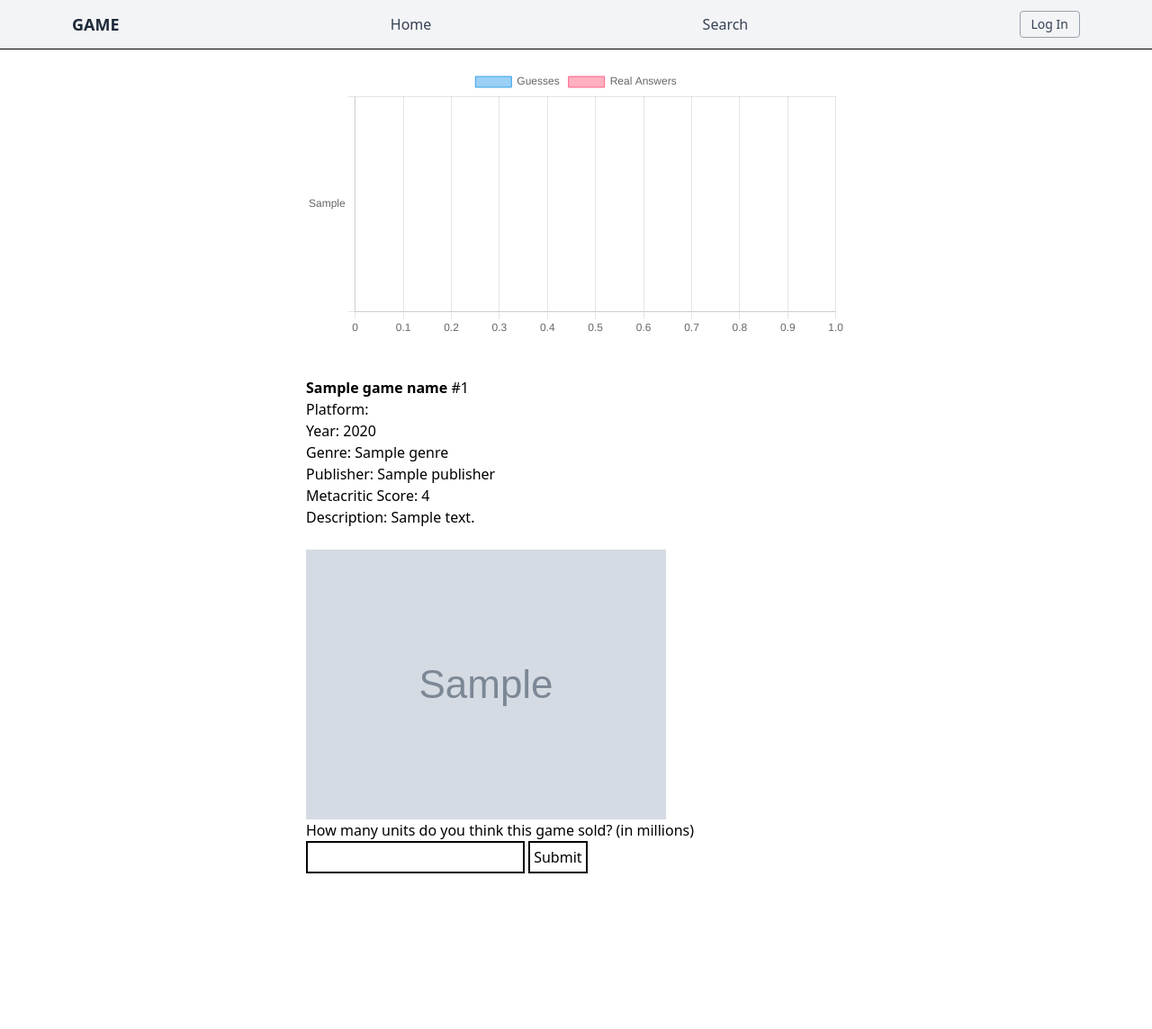
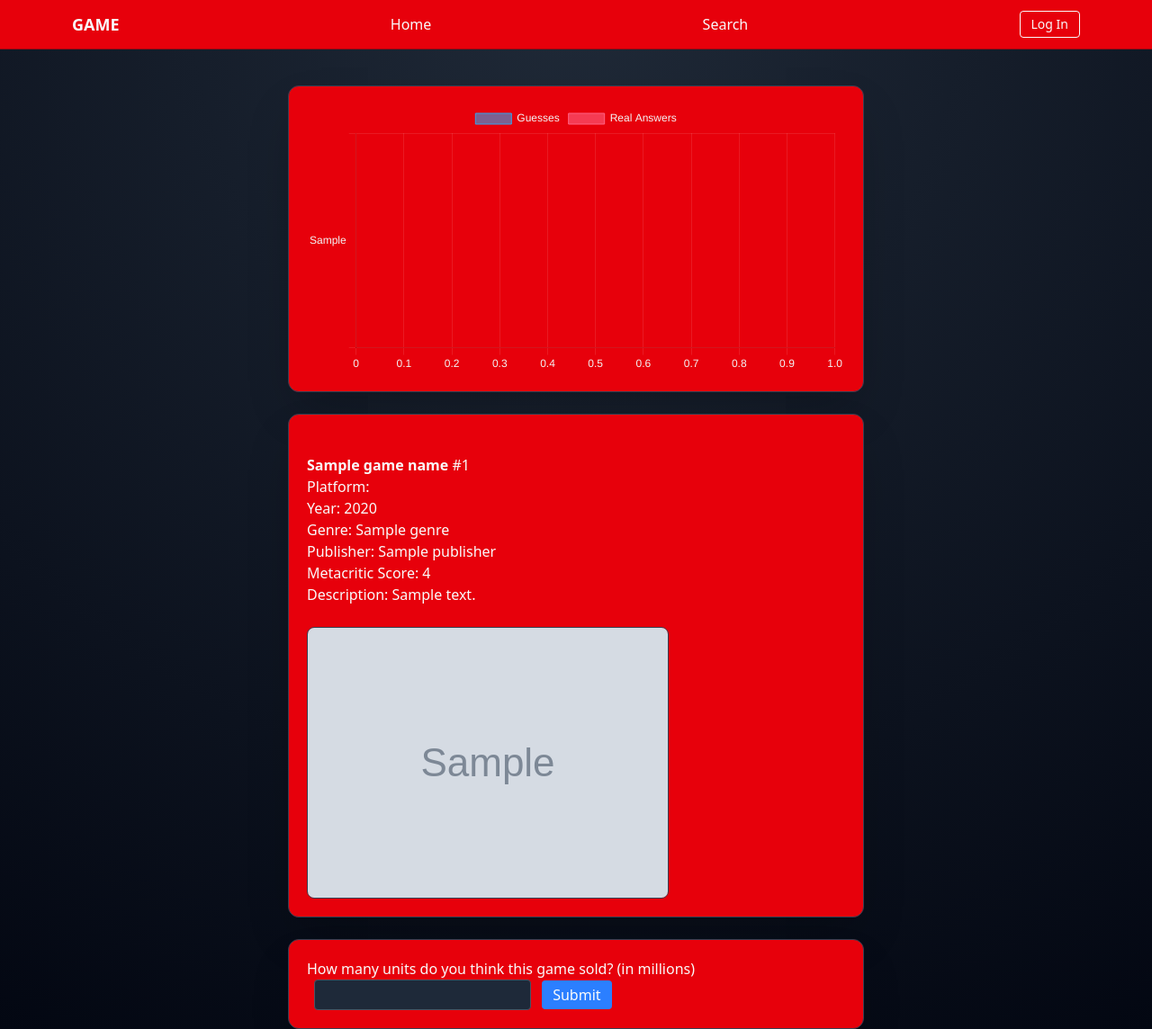
Before and after one commit to rlin49/trois_rickyl49_ethans201_hannahg61_tudorg-, a Flask app: template app/templates/game.html in a window 1280 px wide. Shown: the whole page at 90% size. Before the commit the page ends 971 px from the top, so only its background shows below. Run offline with Flask 3, Linux system fonts and the light colour scheme; the template is opened without the code that fills it: most values are stand-ins (such as "Sample title", 1, 10 or a date in 2020); grey boxes marked "Sample" are stand-in pictures.

Commit message:
Refactor game.html for improved styling and layout
Updated styles and structure for better visibility and consistency.

```diff
--- a/app/templates/game.html
+++ b/app/templates/game.html
@@ -1,53 +1,53 @@
-<script src="https://cdnjs.cloudflare.com/ajax/libs/Chart.js/4.5.0/chart.umd.min.js" integrity="sha512-Y51n9mtKTVBh3Jbx5pZSJNDDMyY+yGe77DGtBPzRlgsf/YLCh13kSZ3JmfHGzYFCmOndraf0sQgfM654b7dJ3w==" crossorigin="anonymous" referrerpolicy="no-referrer"></script>
+<script src="https://cdnjs.cloudflare.com/ajax/libs/Chart.js/4.5.0/chart.umd.min.js" crossorigin="anonymous" referrerpolicy="no-referrer"></script>
 <script src="https://cdn.jsdelivr.net/npm/@tailwindcss/browser@4"></script>
 
+<body class="min-h-screen bg-[radial-gradient(circle_at_top,_#1f2937,_#030712)] text-gray-100">
 
-<nav class="bg-gray-100 border-b">
+<nav class="bg-red-600 border-b border-red-800">
   <div class="max-w-6xl mx-auto px-4 py-3 flex items-center justify-between">
 
-    <a href="/game" class="text-lg font-semibold text-gray-800">
+    <a href="/game" class="text-lg font-semibold text-gray-50">
       GAME
     </a>
 
-
     <ul class="flex space-x-4">
-        <a href="/homepage" class="text-gray-700 hover:text-black">
+        <a href="/homepage" class="text-gray-50 hover:text-black">
           Home
         </a>
     </ul>
     <ul class="flex space-x-4">
-        <a href="/search" class="text-gray-700 hover:text-black">
+        <a href="/search" class="text-gray-50 hover:text-black">
           Search
         </a>
     </ul>
 
     {% if logged_in == True %}
     <ul class="flex space-x-4">
-        <a href="/profile/{{ username }}" class="text-gray-700 hover:text-black">
+        <a href="/profile/{{ username }}" class="text-gray-50 hover:text-black">
           Profile
         </a>
     </ul>
 
     <a href="/logout"
-       class="text-sm border border-gray-400 text-gray-700 px-3 py-1 rounded hover:bg-gray-200">
+       class="text-sm border border-gray-50 text-gray-50 px-3 py-1 rounded hover:bg-gray-200 hover:text-black">
        Logout
     </a>
     {% else %}
     <a href="/login.html"
-       class="text-sm border border-gray-400 text-gray-700 px-3 py-1 rounded hover:bg-gray-200">
+       class="text-sm border border-gray-50 text-gray-50 px-3 py-1 rounded hover:bg-gray-200 hover:text-black">
        Log In
     </a>
     {% endif %}
   </div>
 </nav>
 
-<div name = "game" class = "pl-[25%] pr-[25%]">
+<div name="game" class="pl-[25%] pr-[25%] mt-10">
 
-<div class="w-full p-5">
+<div class="w-full p-5 bg-red-600 text-gray-50 border border-gray-700 rounded-xl shadow-2xl">
   <canvas id="chart"></canvas>
 </div>
 
-<div class="w-full pl-5 pr-5">
+<div class="w-full pl-5 pr-5 mt-6 bg-red-600 text-gray-50 border border-gray-700 rounded-xl shadow-2xl p-5">
   <br>
   <b>{{ game_name }}</b> #{{ rank }}
   <br>
@@ -64,19 +64,21 @@
   Description: {{ description | safe }}
   <br><br>
 
-  <img src = {{ img_link }}></img>
+  <img src={{ img_link }} class="rounded-lg border border-gray-700">
 </div>
 
-<form action="/game" method="POST" class="pl-5">
+<form action="/game" method="POST" class="pl-5 mt-6 bg-red-600 text-gray-50 border border-gray-700 rounded-xl shadow-2xl p-5">
   How many units do you think this game sold? (in millions)
-  <input class="border-2 p-1" required type="number" name="guessed_sales" min="0" max="1000000" step="any">
+
+  <input class="border border-gray-600 bg-gray-800 text-gray-100 p-1 rounded ml-2"
+         required type="number" name="guessed_sales" min="0" max="1000000" step="any">
 
   <input type="hidden" name="game_index" value="{{ game_index }}">
   <input type="hidden" name="guess_arr" value="{{ guess_arr }}">
   <input type="hidden" name="ans_arr" value="{{ ans_arr }}">
   <input type="hidden" name="game_arr" value='{{ game_arr }}'>
 
-  <input type="submit" class="border-2 p-1">
+  <input type="submit" class="bg-blue-500 px-3 py-1 rounded hover:bg-blue-600 ml-2 cursor-pointer">
 </form>
 
 </div>
@@ -94,18 +96,16 @@
       {
         label: "Guesses",
         data: guess_arr,
-        backgroundColor: "rgba(54, 162, 235, 0.5)",
+        backgroundColor: "rgba(54, 162, 235, 0.6)",
         borderColor: "rgba(54, 162, 235, 1)",
-        borderWidth: 1,
-        //grouped: false
+        borderWidth: 1
       },
       {
         label: "Real Answers",
         data: ans_arr,
-        backgroundColor: "rgba(255, 99, 132, 0.5)",
+        backgroundColor: "rgba(255, 99, 132, 0.6)",
         borderColor: "rgba(255, 99, 132, 1)",
-        borderWidth: 1,
-        //grouped: false
+        borderWidth: 1
       }
     ]
   };
@@ -116,16 +116,26 @@
     options: {
       indexAxis: "y",
       responsive: true,
+      plugins: {
+        legend: {
+          labels: {
+            color: "#f3f4f6"
+          }
+        }
+      },
       scales: {
         x: {
-          beginAtZero: true
+          beginAtZero: true,
+          ticks: { color: "#f3f4f6" },
+          grid: { color: "rgba(255,255,255,0.1)" }
         },
         y: {
-          ticks: {
-            autoSkip: false
-          }
+          ticks: { color: "#f3f4f6", autoSkip: false },
+          grid: { color: "rgba(255,255,255,0.1)" }
         }
       }
     }
   });
 </script>
+
+</body>
```
